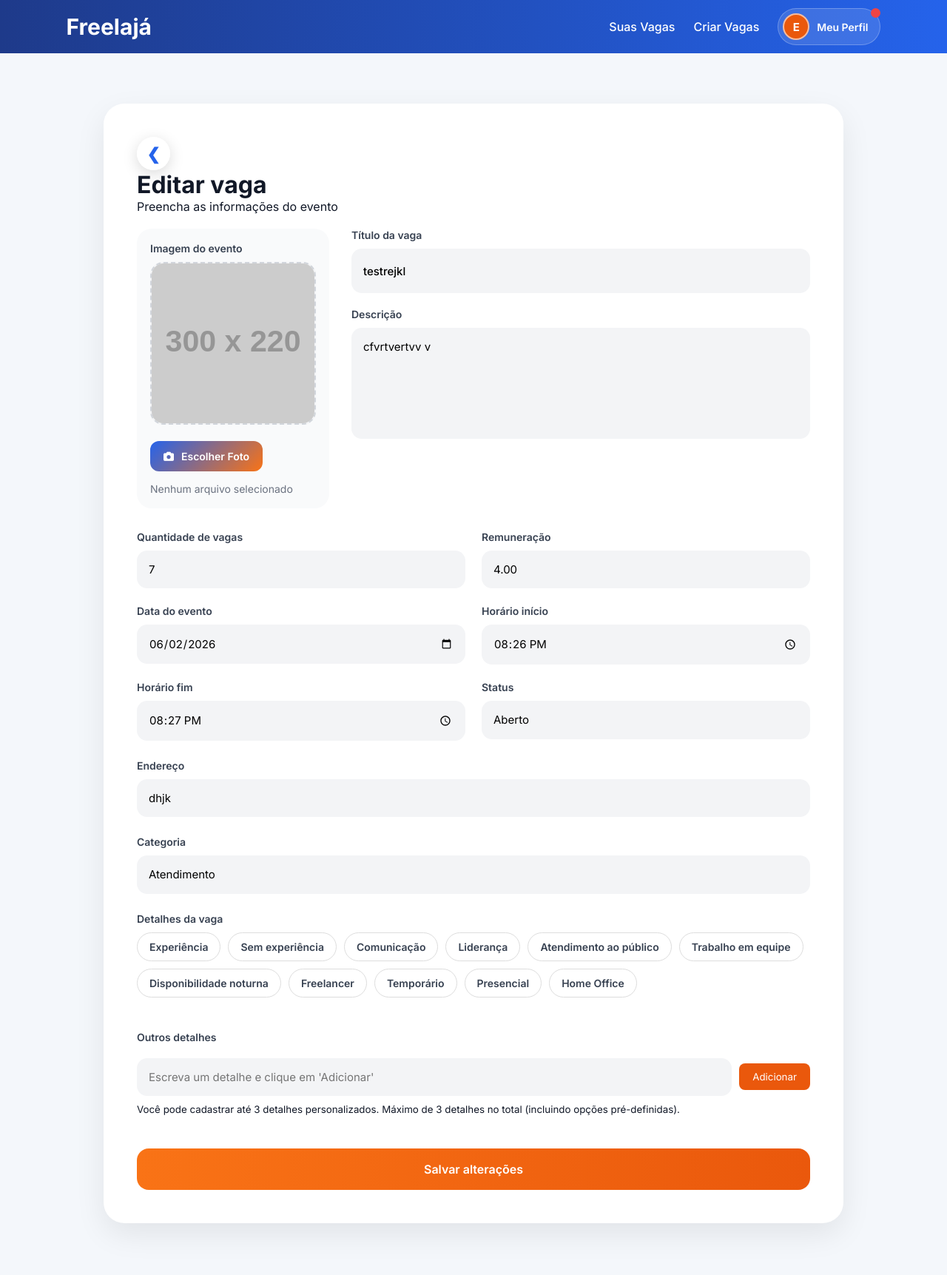
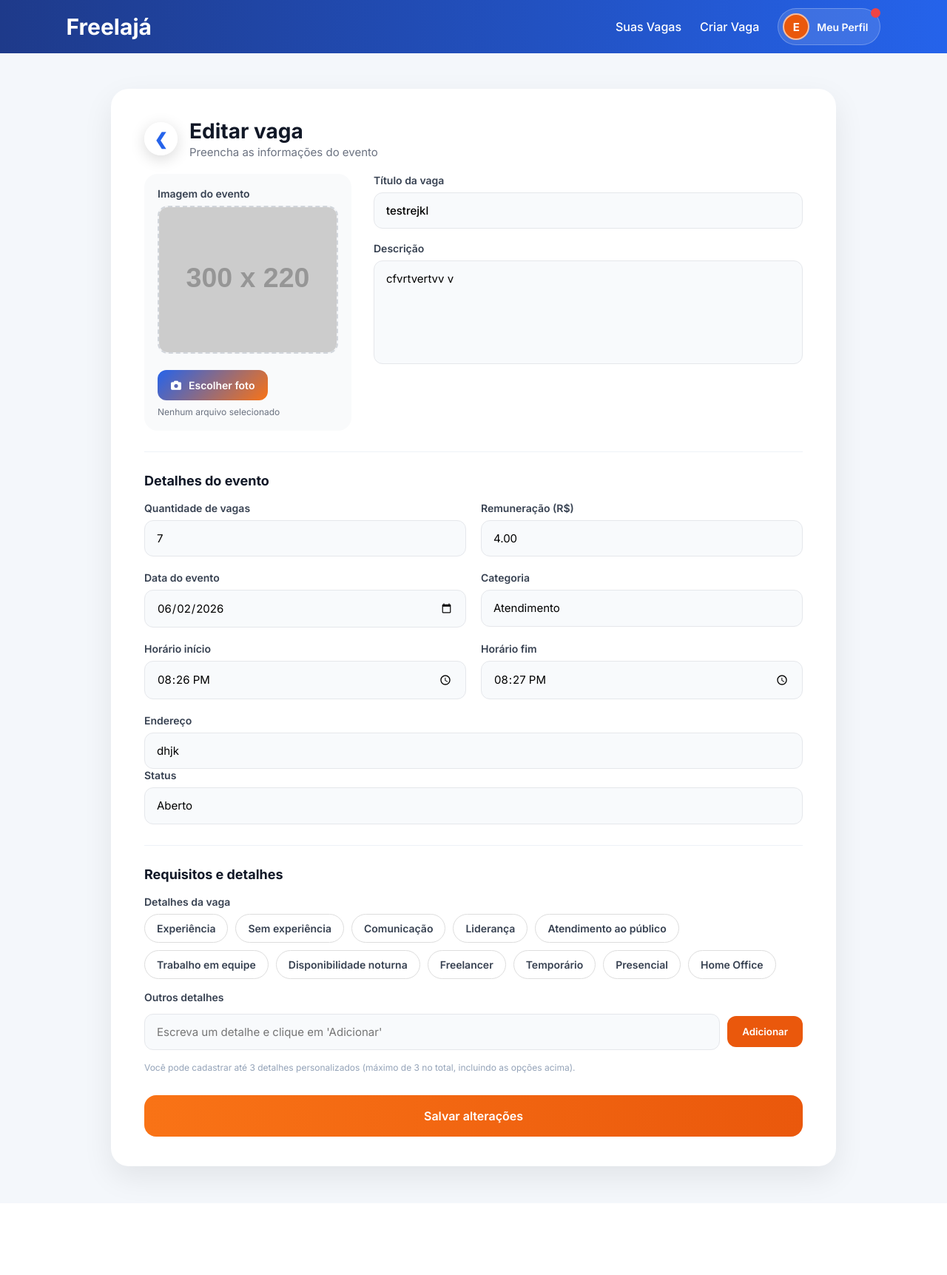
Before and after one commit to Ayshathayna/FreelaJa, a Django app: page /vagas/editar/8/ in a window 1280 px wide. Shown: the whole page at 74% size. After the commit the page ends 1617 px from the top, so only its background shows below. Run offline with Django 3.2, Linux system fonts and the light colour scheme; a user stored in the database is signed in; data comes from the database, SQL or seed files in the repository; grey boxes labelled with a size stand in for pictures from a placeholder-image service; some libraries are stand-ins or nearby versions.

Commit message:
fix: criar/editar vaga layout

```diff
--- a/core/static/js/homeEmpresa.js
+++ b/core/static/js/homeEmpresa.js
@@ -2,11 +2,11 @@ function confirmarExclusao(event, url) {
     event.preventDefault();
 
     Swal.fire({
-        title: 'Excluir vaga?',
+        title: 'Cancelar vaga?',
         text: 'Essa ação não pode ser desfeita.',
         icon: 'warning',
         showCancelButton: true,
-        confirmButtonText: 'Sim, excluir',
+        confirmButtonText: 'Sim, cancelar vaga',
         cancelButtonText: 'Cancelar',
         confirmButtonColor: '#ef4444',
         cancelButtonColor: '#6b7280'
--- a/core/templates/baseEmpresa.html
+++ b/core/templates/baseEmpresa.html
@@ -53,7 +53,7 @@
             <div class="nav-links">
 
                 <a href="{% url 'homeEmpresa' %}">Suas Vagas</a>
-                <a href="{% url 'criarVaga' %}">Criar Vagas</a>
+                <a href="{% url 'criarVaga' %}">Criar Vaga</a>
 
                 <!-- MENU PERFIL -->
 
--- a/vagas/static/css/criarEditarVaga.css
+++ b/vagas/static/css/criarEditarVaga.css
@@ -1,43 +1,37 @@
 /* ------------------------ CONTAINER ------------------------ */
 
 .create-container{
-    padding:70px 7%;
+    padding:50px 7%;
     display:flex;
     justify-content:center;
-    align-items:center;
 }
-
-.return-arrow{
-
-  flex-shrink:0;
-}
-
-.title{
-  display:flex;
-  align-items:center;
-  gap:12px;
-}
-/* ------------------------ CARD ------------------------ */
 
 .create-card{
     width:100%;
-    max-width:1000px;
+    max-width:980px;
     background:white;
-    padding:45px;
-    border-radius:28px;
-    box-shadow: 0 15px 40px rgba(0, 0, 0, .08  );
+    padding:40px 45px;
+    border-radius:24px;
+    box-shadow:0 15px 40px rgba(0,0,0,.08);
 }
 
 /* ------------------------ HEADER ------------------------ */
 
 .create-header{
-    margin-bottom:35px;
+    display:flex;
+    align-items:center;
+    gap:16px;
+    margin-bottom:10px;
+}
+
+.return-arrow{
+    flex-shrink:0;
 }
 
 .create-header h1{
-    font-size:36px;
+    font-size:28px;
     color:#111827;
-    margin-bottom:10px;
+    margin-bottom:2px;
 }
 
 .create-header p{
@@ -45,17 +39,36 @@
     font-size:15px;
 }
 
-/* ------------------------ TOPO ------------------------ */
+.form-section{
+    margin-top:28px;
+    padding-top:28px;
+    border-top:1px solid #eef2f7;
+}
+
+.form-section:first-of-type{
+    margin-top:20px;
+    padding-top:0;
+    border-top:none;
+}
+
+.section-title{
+    font-size:18px;
+    font-weight:700;
+    color:#111827;
+    margin-bottom:18px;
+}
 
 .top-row{
     display:grid;
-    grid-template-columns:
-    260px
-    1fr;
+    grid-template-columns:280px 1fr;
     gap:30px;
-    margin-bottom:30px;
-    margin-top:20px;
     align-items:start;
+}
+
+.right-side{
+    display:flex;
+    flex-direction:column;
+    gap:18px;
 }
 
 /* ------------------------ IMAGEM ------------------------ */
@@ -63,17 +76,15 @@
 .image-group{
     background:#f9fafb;
     padding:18px;
-    border-radius:20px;
+    border-radius:18px;
 }
-
-/* PREVIEW */
 
 .preview-box{
     width:100%;
-    height:220px;
+    height:200px;
     overflow:hidden;
-    border-radius:18px;
-    margin-bottom:12px;
+    border-radius:14px;
+    margin-bottom:14px;
     background:#f3f4f6;
     border:2px dashed #d1d5db;
 }
@@ -84,54 +95,46 @@
     object-fit:cover;
 }
 
-.image-group input[type="file"]{
-    width:100%;
-    padding:8px;
-    font-size:12px;
-    background:white;
-    border:1px solid #d1d5db;
-    border-radius:10px;
-    cursor:pointer;
+.upload-area{
+    display:flex;
+    flex-direction:column;
+    align-items:flex-start;
+    gap:8px;
 }
 
-.image-group input[type="file"]:hover{
-    border-color:#2563eb;
+.upload-area label{
+    color:white !important;
 }
 
-/* ------------------------ TITULO ------------------------ */
-
-.title-group input{
-    height:60px;
-    font-size:18px;
-    font-weight:500;
+#file-name{
+    font-size:12px;
+    color:#6b7280;
 }
 
-/* ------------------------ FORM ------------------------ */
 
 .form-grid{
     display:grid;
-    grid-template-columns:
-    repeat(
-        2,
-        1fr
-    );
-    gap:22px;
-    margin-bottom:25px;
+    grid-template-columns:repeat(2,1fr);
+    gap:20px;
+    margin-bottom:20px;
 }
 
-.titulo{
-    margin-top:25px;
-}
-/* ------------------------ GROUP ------------------------ */
-.form-group select {
-  appearance: none;
-  -webkit-appearance: none;
-  -moz-appearance: none;
-}
 .form-group{
     display:flex;
     flex-direction:column;
-    gap:10px;
+    gap:8px;
+}
+
+.form-group + .form-group.full-width{
+    margin-top:0;
+}
+
+.full-width{
+    grid-column:1 / -1;
+}
+
+.status-group{
+    margin-top:20px;
 }
 
 .form-group label{
@@ -139,26 +142,26 @@
     font-weight:600;
     color:#374151;
 }
-.upload-area label{
-    color: white !important;
+
+/* ------------------------ INPUTS ------------------------ */
+
+.form-group select{
+    appearance:none;
+    -webkit-appearance:none;
+    -moz-appearance:none;
 }
-.form-details{
-    margin-bottom: 25px;
-}
-/* ------------------------ INPUTS ------------------------ */
 
 .form-group input:not([type="file"]),
 .form-group textarea,
 .form-group select{
-
     width:100%;
-    padding:16px;
-    border:none;
+    padding:14px 16px;
+    border:1px solid #e5e7eb;
     outline:none;
-    background:#f3f4f6;
-    border-radius:14px;
+    background:#f8fafc;
+    border-radius:12px;
     font-size:15px;
-    transition:.3s;
+    transition:.2s;
 }
 
 .form-group textarea{
@@ -166,70 +169,100 @@
     min-height:140px;
 }
 
+.title-group input{
+    height:auto;
+    font-size:17px;
+    font-weight:500;
+}
+
 /* FOCUS */
 
 .form-group input:not([type="file"]):focus,
 .form-group textarea:focus,
 .form-group select:focus{
-
     background:white;
-    box-shadow:
-    0 0 0 3px rgba(
-        79,
-        70,
-        229,
-        .15
-    );
-}
-
-/* ------------------------ FULL ------------------------ */
-
-.full-width{
-    grid-column:1 / -1;
+    border-color:#2563eb;
+    box-shadow:0 0 0 3px rgba(37,99,235,.15);
 }
 
 
-
-/* ------------------------ TOPO ------------------------ */
-
-.top-row{
-    display:grid;
-    grid-template-columns:
-    260px
-    1fr;
-    gap:30px;
-    margin-bottom:30px;
-    align-items:start;
+.badges-container{
+    display:flex;
+    flex-wrap:wrap;
+    gap:10px;
 }
 
-/* COLUNA DIREITA */
-
-.right-side{
-    display:flex;
-    flex-direction:column;
-    gap:20px;
+.custom-badge{
+    position:relative;
+    display:inline-flex;
+    align-items:center;
+    overflow:visible;
 }
 
-/* TITULO */
+.custom-badge .remove-custom{
+    position:absolute;
+    top:-6px;
+    right:-6px;
+    z-index:10;
 
-.title-group input{
-    height:60px;
-    font-size:18px;
-    font-weight:500;
+    width:20px;
+    height:20px;
+    border:none;
+    border-radius:50%;
+    background:#ef4444;
+    color:#fff;
+
+    display:flex;
+    align-items:center;
+    justify-content:center;
+
+    font-size:13px;
+    font-weight:bold;
+    cursor:pointer;
 }
 
-/* DESCRIÇÃO */
+.custom-badge .remove-custom:hover{
+    background:#dc2626;
+}
 
-.right-side textarea{
-    min-height:150px;
-    resize:none;
+.custom-detail-input{
+    display:flex;
+    gap:10px;
+    align-items:center;
+    margin-top:6px;
 }
-/* ------------------------ ERRO ------------------------ */
+
+.custom-detail-input .form-input{
+    flex:1;
+}
+
+.btn-small{
+    white-space:nowrap;
+    padding:13px 20px;
+    border:none;
+    border-radius:12px;
+    background:#ea580c;
+    color:#fff;
+    font-weight:600;
+    cursor:pointer;
+    transition:.2s;
+}
+
+.btn-small:hover{
+    background:#c2410c;
+}
+
+.help-text{
+    color:#94a3b8;
+    font-size:12px;
+    margin-top:8px;
+}
+
 
 .alert-error{
-    margin-top:20px;
+    margin-top:24px;
     padding:16px;
-    background:#ff9292;
+    background:#fee2e2;
     border-left:5px solid #dc2626;
     border-radius:12px;
     color:#991b1b;
@@ -240,101 +273,28 @@
     margin:0;
 }
 
-.badges-container{
-    display:flex;
-    flex-wrap:wrap;
-    gap:10px;
+
+.btn-save{
+    margin-top:30px;
 }
-
-
-
-.custom-badge{
-    position: relative;
-    display: inline-flex;
-    align-items: center;
-    overflow: visible;
-}
-/* Estilos para botão remover em badges customizadas */
-.custom-badge .remove-custom{
-    position:absolute;
-    top:-6px;
-    right:-6px;
-    z-index:10;
-
-    width:20px;
-    height:20px;
-    border:1px;
-    border-radius:50%;
-    background:#cf2e2f;
-    color:#fff;
-
-    display:flex;
-    justify-content:center;
-
-    font-size:14px;
-    font-weight:bold;
-    cursor:pointer;
-}
-
-.custom-badge .remove-custom:hover{
-    opacity:0.7;
-}
-
-.custom-badge span{
-    display:inline;
-}
-.custom-detail-input{
-    display:flex;
-    gap:10px;
-    align-items:center;
-    margin-top:10px;
-}
-
-.custom-detail-input .form-input{
-    flex:1;
-}
-
-.btn-small{
-    white-space:nowrap;
-    padding:10px 18px;
-    border:none;
-    border-radius:8px;
-    background:#ea580c;
-    color:#fff;
-    cursor:pointer;
-    transition:.2s;
-}
-
-.btn-small:hover{
-    background:#564fd8;
-}
-
 
 /* ------------------------ RESPONSIVO ------------------------ */
 
 @media(max-width:900px){
 
     .create-card{
-        padding:30px;
+        padding:28px;
     }
 
     .top-row{
-
         grid-template-columns:1fr;
     }
 
     .form-grid{
-
         grid-template-columns:1fr;
     }
 
     .create-header h1{
-        font-size:28px;
+        font-size:24px;
     }
-
-    .image-group input[type="file"]{
-
-        width:100%;
-    }
-
 }
--- a/vagas/templates/criarEditarVaga.html
+++ b/vagas/templates/criarEditarVaga.html
@@ -1,14 +1,11 @@
 {% extends 'baseEmpresa.html' %}
 {% load static %}
 
-{% block title %}
-Criar vaga
-{% endblock %}
+{% block title %}{% if editar %}Editar vaga{% else %}Criar vaga{% endif %}{% endblock %}
 
 {% block css %}
 <link rel="stylesheet" href="{% static 'css/criarEditarVaga.css' %}">
 <link rel="stylesheet" href="https://cdnjs.cloudflare.com/ajax/libs/font-awesome/6.5.1/css/all.min.css">
-
 {% endblock %}
 
 {% block scripts %}
@@ -20,36 +17,30 @@ Criar vaga
 <div class="create-container">
 
     <div class="create-card">
-        <a href="{% url 'homeEmpresa' %}" class="return-arrow" onclick="return confirmarVolta(event, this.href)"> ❮ </a>
 
-        <h1 class=" title">
+        <div class="create-header">
 
-            {% if editar %}
+            <a href="{% url 'homeEmpresa' %}" class="return-arrow" onclick="return confirmarVolta(event, this.href)">❮</a>
 
-            Editar vaga
+            <div>
+                <h1>{% if editar %}Editar vaga{% else %}Criar nova vaga{% endif %}</h1>
+                <p>Preencha as informações do evento</p>
+            </div>
 
-            {% else %}
-
-            Criar nova vaga
-
-            {% endif %}
-
-        </h1>
-        <p> Preencha as informações do evento </p>
+        </div>
 
         <form method="POST" enctype="multipart/form-data">
 
             {% csrf_token %}
 
-            <!-- TOPO -->
+            <div class="form-section">
 
                 <div class="top-row">
 
                     <!-- IMAGEM -->
-
                     <div class="form-group image-group">
 
-                    <label> Imagem do evento</label>
+                        <label>Imagem do evento</label>
 
                         <div class="preview-box">
                             {% if editar and vaga.imagem %}
@@ -58,122 +49,109 @@ Criar vaga
                             <img id="preview-image" src="https://placehold.co/300x220?text=Imagem" alt="Preview">
                             {% endif %}
                         </div>
+
                         <div class="upload-area">
-
                             {{ form.imagem }}
-
                             <label for="id_foto" class="upload-btn">
-                            <i class="fa-solid fa-camera"></i> Escolher Foto
+                                <i class="fa-solid fa-camera"></i> Escolher foto
                             </label>
-
                             <span id="file-name">Nenhum arquivo selecionado</span>
+                        </div>
 
                     </div>
-                </div>
-
-                <!-- DIREITA -->
 
                     <div class="right-side">
 
                         <div class="form-group title-group">
+                            <label>Título da vaga</label>
+                            {{ form.titulo }}
+                        </div>
 
-                        <label> Título da vaga </label>
-                        {{ form.titulo }}
+                        <div class="form-group">
+                            <label>Descrição</label>
+                            {{ form.descricao }}
+                        </div>
+
+                    </div>
+
+                </div>
+
+            </div>
+
+            <div class="form-section">
+
+                <h2 class="section-title">Detalhes do evento</h2>
+
+                <div class="form-grid">
+
+                    <div class="form-group">
+                        <label>Quantidade de vagas</label>
+                        {{ form.quantidadeVagas }}
+                    </div>
+
+                    <div class="form-group">
+                        <label>Remuneração (R$)</label>
+                        {{ form.remuneracao }}
+                    </div>
+
+                    <div class="form-group">
+                        <label>Data do evento</label>
+                        {{ form.dataEvento }}
+                    </div>
+
+                    <div class="form-group">
+                        <label>Categoria</label>
+                        {{ form.categoria }}
+                    </div>
+
+                    <div class="form-group">
+                        <label>Horário início</label>
+                        {{ form.horarioInicio }}
+                    </div>
+
+                    <div class="form-group">
+                        <label>Horário fim</label>
+                        {{ form.horarioFim }}
+                    </div>
+
+                </div>
+
+                <div class="form-group full-width">
+                    <label>Endereço</label>
+                    {{ form.endereco }}
+                </div>
+
+                <div class="form-group full-width status-group">
+                    <label>Status</label>
+                    {{ form.status }}
+                </div>
+
+            </div>
+
+            <div class="form-section">
+
+                <h2 class="section-title">Requisitos e detalhes</h2>
+
+                <div class="form-group">
+
+                    <label>Detalhes da vaga</label>
+
+                    <div class="badges-container">
+                        {% for checkbox in form.detalhes %}
+                        <label class="badge-option">
+                            {{ checkbox.tag }}
+                            <span>{{ checkbox.choice_label }}</span>
+                        </label>
+                        {% endfor %}
+                    </div>
+
+                    <div id="custom-badges" class="badges-container"></div>
+
+                    <small id="detalhes-feedback"></small>
 
                 </div>
 
                 <div class="form-group">
-
-                        <label> Descrição</label>
-                        {{ form.descricao }}
-
-                    </div>
-                </div>
-            </div>
-
-            <!-- RESTANTE -->
-
-            <div class="form-grid">
-
-                <div class="form-group">
-
-                    <label>Quantidade de vagas</label>
-                    {{ form.quantidadeVagas }}
-
-                </div>
-
-                <div class="form-group">
-
-                    <label> Remuneração </label>
-                    {{ form.remuneracao }}
-
-                </div>
-
-                <div class="form-group">
-
-                    <label>Data do evento</label>
-                    {{ form.dataEvento }}
-
-                </div>
-
-                <div class="form-group">
-
-                    <label>Horário início</label>
-                    {{ form.horarioInicio }}
-
-                </div>
-
-                <div class="form-group">
-
-                    <label> Horário fim</label>
-                    {{ form.horarioFim }}
-
-                </div>
-
-                <div class="form-group">
-
-                    <label> Status </label>
-                    {{ form.status }}
-
-                </div>
-            </div>
-            <div class="form-details">
-
-                <div class="form-group">
-
-                    <label>Endereço</label>
-                    {{ form.endereco }}
-
-                </div>
-                <div class="form-group titulo">
-
-                    <label> Categoria </label>
-                    {{ form.categoria }}
-                </div>
-
-                <div class="form-group titulo">
-
-                    <label>Detalhes da vaga</label>
-
-                    <div class="badges-container">
-
-                        {% for checkbox in form.detalhes %}
-
-                        <label class="badge-option">
-                            {{ checkbox.tag }}
-                            <span>{{ checkbox.choice_label }}</span>
-                        </label>
-
-                        {% endfor %}
-
-                    </div>
-                    <div id="custom-badges" class="badges-container">
-                   </div>
-
-                    <small id="detalhes-feedback"></small>
-
-                </div>
-                <div class="form-group titulo">
 
                     <label>Outros detalhes</label>
                     {{ form.detalhes_custom }}
@@ -183,39 +161,28 @@ Criar vaga
                         <button type="button" id="adicionar-detalhe" class="btn-small">Adicionar</button>
                     </div>
 
-                    <small class="help-text">Você pode cadastrar até 3 detalhes personalizados. Máximo de 3 detalhes no
-                        total (incluindo opções pré-definidas).</small>
-
-                </div>
-            </div>
-            {% if form.non_field_errors %}
-
-            <div class="alert-error">
-
-                {% for erro in form.non_field_errors %}
-
-                <p>{{ erro }}</p>
-
-                {% endfor %}
+                    <small class="help-text">Você pode cadastrar até 3 detalhes personalizados (máximo de 3 no total, incluindo as opções acima).</small>
 
                 </div>
 
-            {% endif %}
-            <button type="submit" class="btn-save">
+            </div>
 
-                {% if editar %}
-
-                Salvar alterações
-
-                {% else %}
-
-                Criar vaga
-
+            {% if form.non_field_errors %}
+            <div class="alert-error">
+                {% for erro in form.non_field_errors %}
+                <p>{{ erro }}</p>
+                {% endfor %}
+            </div>
             {% endif %}
 
+            <button type="submit" class="btn-save">
+                {% if editar %}Salvar alterações{% else %}Criar vaga{% endif %}
             </button>
+
         </form>
+
     </div>
+
 </div>
 
 {% endblock %}
--- a/vagas/urls.py
+++ b/vagas/urls.py
@@ -8,7 +8,7 @@ urlpatterns = [
 
     path('criar/', views.criarVaga, name='criarVaga'),
     path('editar/<int:id>/',views.editarVaga, name='editarVaga'),
-    path('excluir/<int:id>/', views.excluirVaga, name='excluirVaga'),
+    path('cancelar-vaga/<int:id>/', views.cancelarVaga, name='cancelarVaga'),
     path('ver/<int:id>/', views.verVaga, name='verVaga'),
 
     path('candidatar/<int:vaga_id>/', views.candidatarVaga, name='candidatarVaga'),
--- a/vagas/views.py
+++ b/vagas/views.py
@@ -82,7 +82,7 @@ def editarVaga(request,id):
     )
 
 @login_required
-def excluirVaga(request, id):
+def cancelarVaga(request, id):
     empresa = get_object_or_404(Empresa, usuario=request.user)
 
     vaga = get_object_or_404(Vaga, id=id)
```
Also changed, not shown: core/static/css/homeEmpresa.css (+4 -5 lines), core/templates/homeEmpresa.html (+4 -4 lines). Lines whose indentation alone changed are shown as unchanged.
